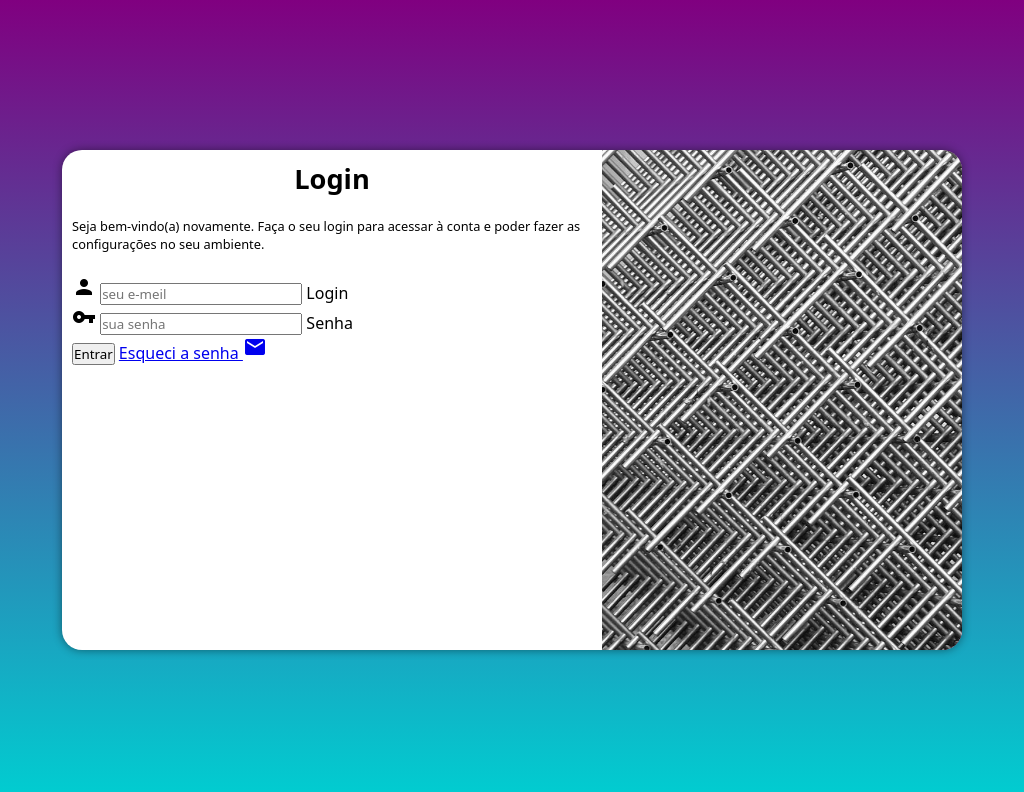
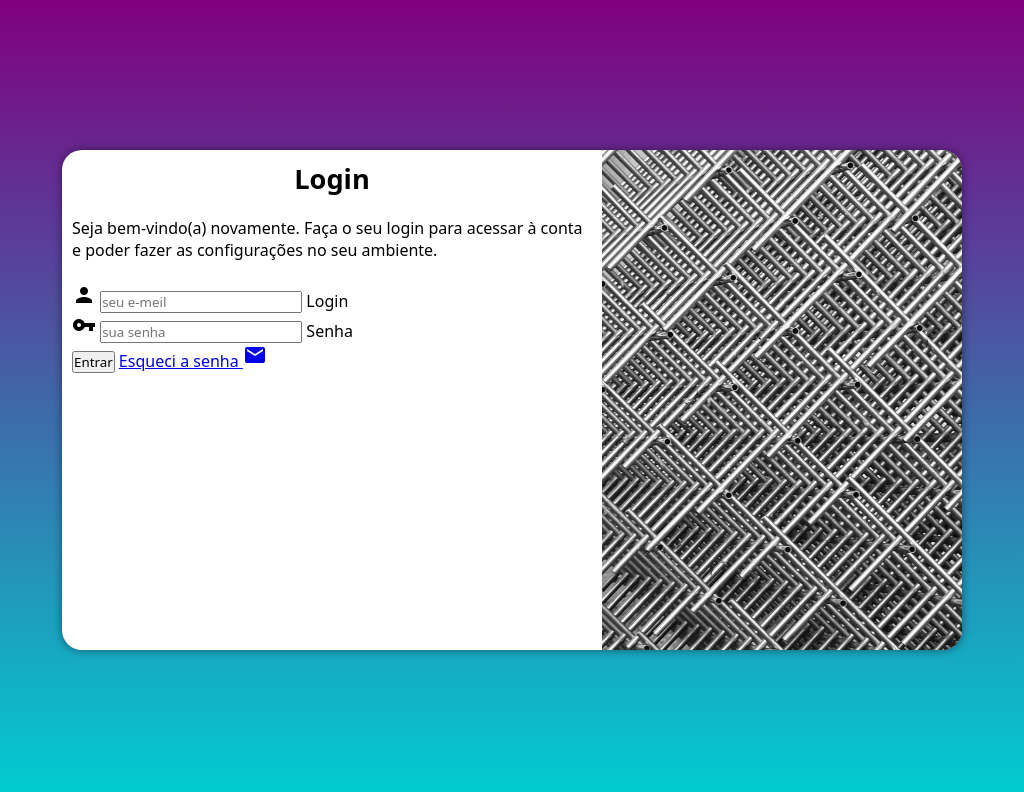
Before and after one commit to fabiodemenezes68/projeto-login, a plain HTML site: page index.html in a window 1024 px wide. Drawn offline with Linux system fonts and the light colour scheme.

Commit message:
outro adicionamento

```diff
--- a/estilos/media-query.css
+++ b/estilos/media-query.css
@@ -39,6 +39,7 @@
     div#formulario > h1{
         font-size: 1.7em;
     }
+    div#formulario > p{
         font-size: 1em;
         margin: auto;
     }
```
